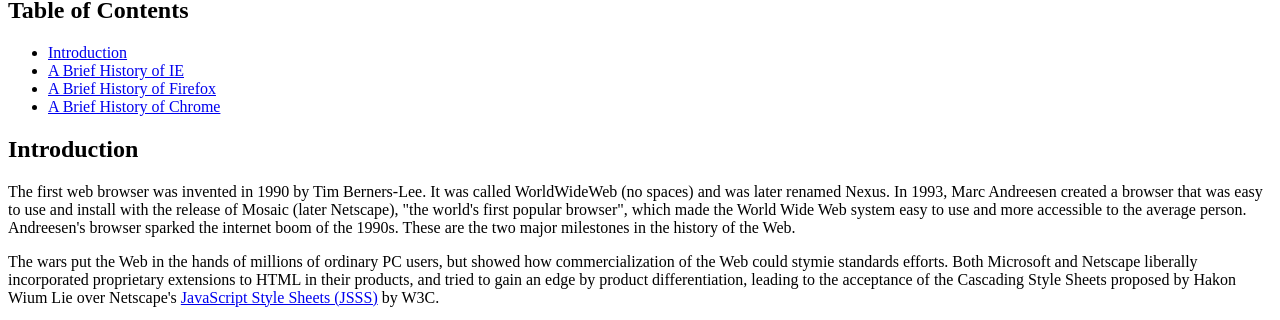
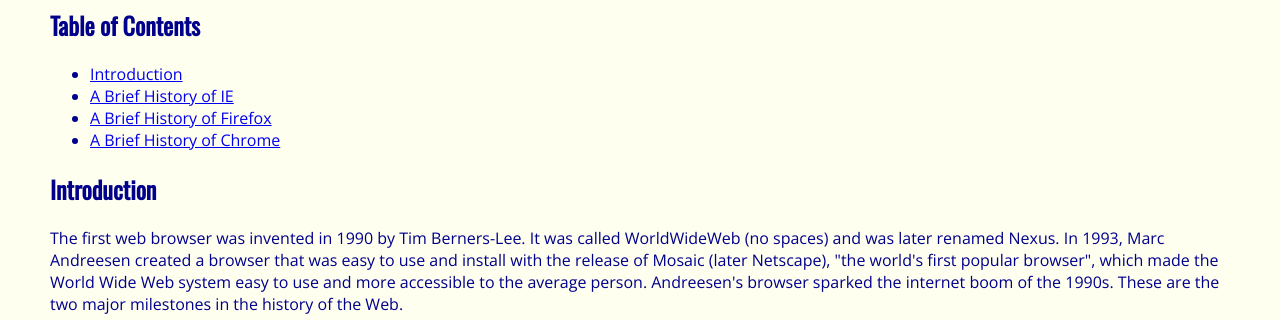
Before and after one commit to chowethan/browserhistory, a plain HTML site: page index.html in a window 1280 px wide. Shown: the part 83-403 px from the top of the page. Drawn offline with nearby package versions, Linux system fonts and the light colour scheme.

Commit message:
Completed experience 31

```diff
--- a/index.html
+++ b/index.html
@@ -4,6 +4,9 @@
     <meta charset="UTF-8">
 
     <title>A History of Browsers</title>
+
+    <link href="https://fonts.googleapis.com/css?family=Open+Sans|Oswald" rel="stylesheet">
+    <link href="style.css" rel="stylesheet" type="text/css">
   </head>
   <body>
     <h1>A History of Browsers</h1>
--- /dev/null
+++ b/style.css
@@ -0,0 +1,16 @@
+body {
+  margin: 10px 50px;
+  font-family: "Open Sans", "Times New Roman";
+  background: Ivory;
+  color: DarkBlue;
+}
+
+h1,
+h2 {
+  font-family: "Oswald", "Times New Roman";
+}
+
+img {
+  float: left;
+  padding: 3px 15px;
+}
```
